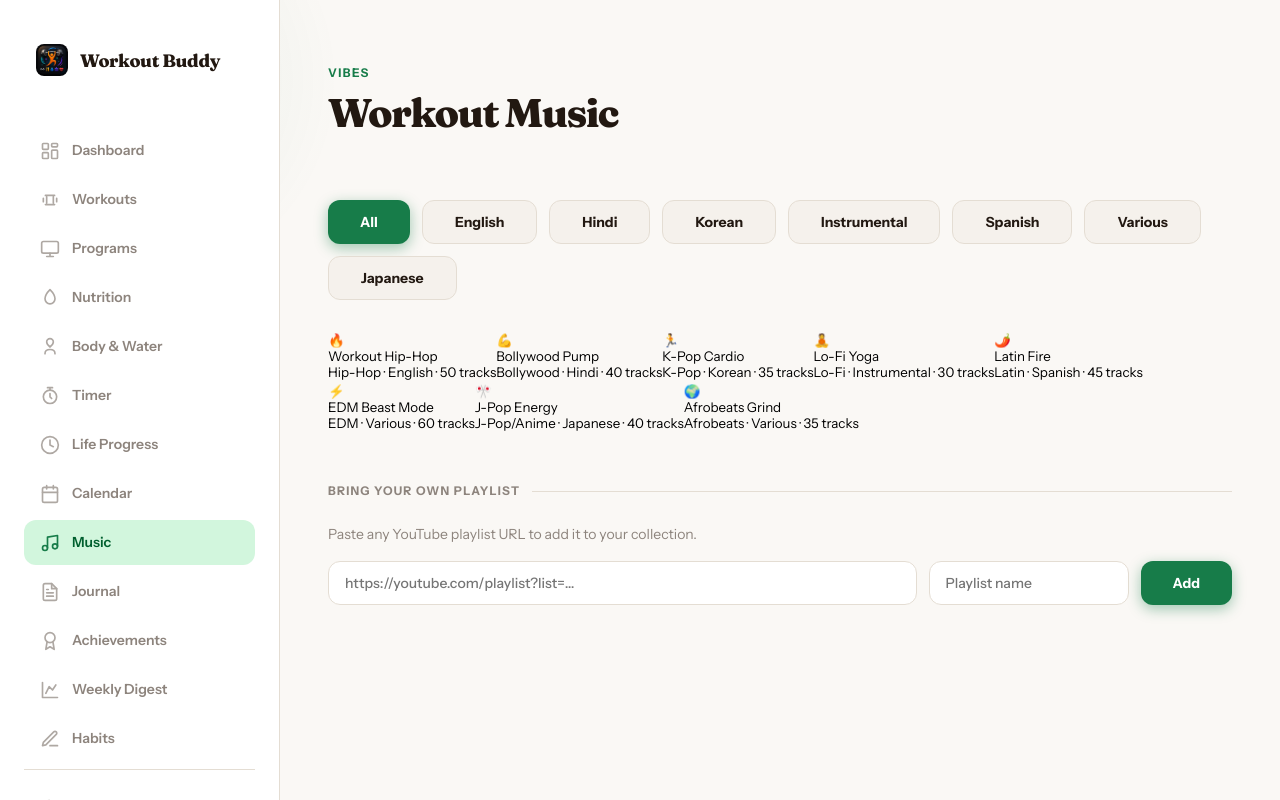
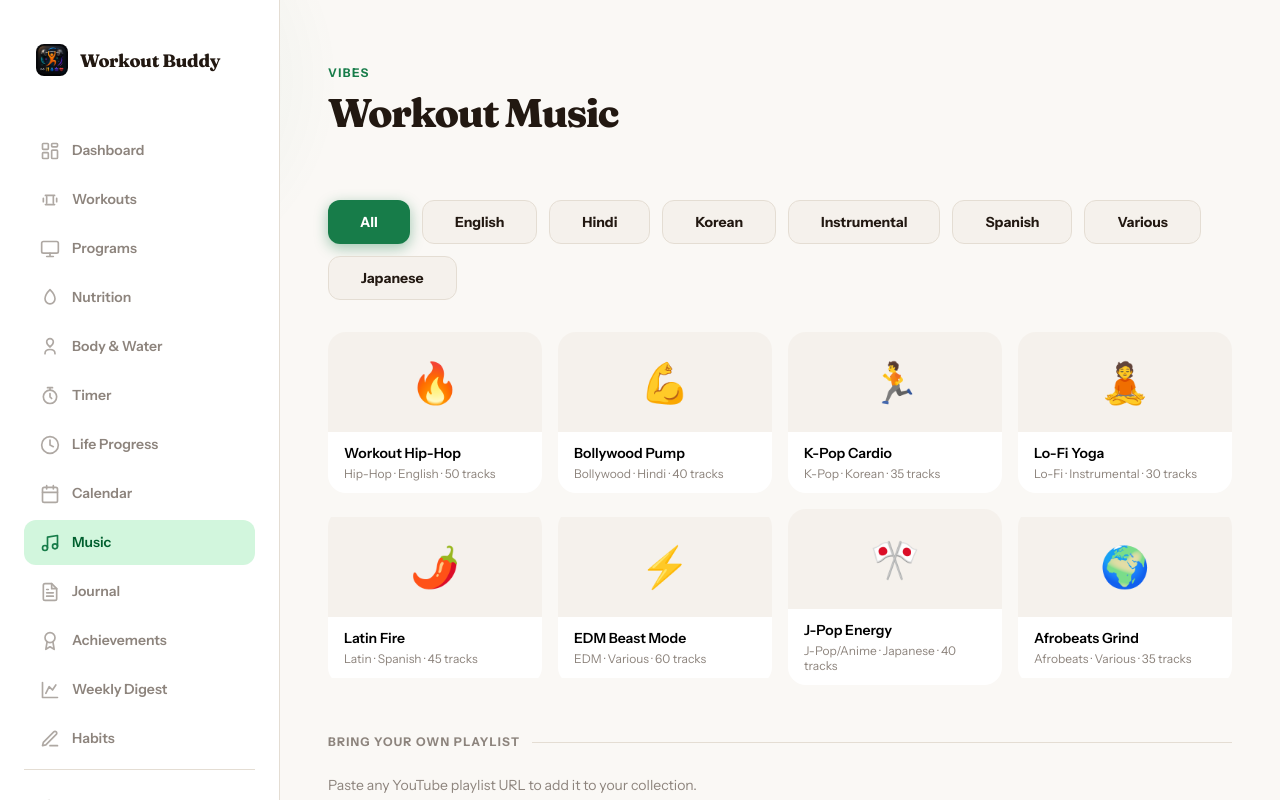
Before and after one commit to Paranjayy/workout-buddy, a React (Vite) app: page /music in a window 1280 px wide. Built offline with nearby package versions, Linux system fonts and the light colour scheme.

Commit message:
fix: restore missing music player, calendar, and time awareness progress grid CSS styles

```diff
--- a/src/style.css
+++ b/src/style.css
@@ -440,3 +440,103 @@ a { color: inherit; text-decoration: none }
   -webkit-backdrop-filter: blur(10px);
   border: 1px solid oklch(100% 0 0 / 0.1);
 }
+
+/* ── Playlist grid ─────────────────────────────────────────── */
+.playlist-grid {
+  display: grid;
+  grid-template-columns: repeat(auto-fill, minmax(200px, 1fr));
+  gap: var(--sp-4);
+  margin-bottom: var(--sp-6);
+}
+.playlist-card {
+  border-radius: var(--r-lg);
+  border: 1px solid var(--clr-border);
+  overflow: hidden;
+  transition: transform var(--dur-md) var(--ease-out), box-shadow var(--dur-md) var(--ease-out);
+  display: block;
+}
+.playlist-card:hover { transform: translateY(-3px); box-shadow: 0 8px 24px oklch(22% 0.02 60 / 0.08) }
+.playlist-card__cover {
+  font-size: 2.5rem;
+  display: grid;
+  place-items: center;
+  padding: var(--sp-5);
+  background: var(--clr-surface-2);
+  height: 100px;
+}
+.playlist-card__body  { padding: var(--sp-3) var(--sp-4); background: var(--clr-surface) }
+.playlist-card__title { font-weight: 600; font-size: var(--fs-sm); margin-bottom: var(--sp-1) }
+.playlist-card__meta  { font-size: var(--fs-xs); color: var(--clr-text-3) }
+
+/* ── Calendar grid ─────────────────────────────────────────── */
+.cal-grid {
+  display: grid;
+  grid-template-columns: repeat(7, 1fr);
+  gap: var(--sp-1);
+  margin-bottom: var(--sp-6);
+}
+.cal-day {
+  aspect-ratio: 1;
+  display: grid;
+  place-items: center;
+  border-radius: var(--r-sm);
+  font-size: var(--fs-sm);
+  font-variant-numeric: tabular-nums;
+  cursor: pointer;
+  transition: background var(--dur-fast) var(--ease-out);
+}
+.cal-day:hover { background: var(--clr-surface-2); }
+.cal-day--today { background: var(--clr-accent-l); color: var(--clr-accent-d); font-weight: 700; }
+.cal-day--selected { border: 1.5px solid var(--clr-accent); background: var(--clr-surface-2); font-weight: 600; }
+.cal-day--has-workout { position: relative; }
+.cal-day--has-workout::after {
+  content: '';
+  position: absolute;
+  bottom: 4px;
+  width: 5px; height: 5px;
+  border-radius: 50%;
+  background: var(--clr-accent);
+}
+.cal-day-header {
+  font-size: var(--fs-xs);
+  font-weight: 600;
+  color: var(--clr-text-3);
+  text-align: center;
+  padding: var(--sp-2) 0;
+}
+
+/* ── Time Awareness / Progress rings ─────────────────────── */
+.progress-grid {
+  display: grid;
+  grid-template-columns: repeat(auto-fit, minmax(130px, 1fr));
+  gap: var(--sp-4);
+  margin-bottom: var(--sp-7);
+}
+.progress-ring-card {
+  padding: var(--sp-4);
+  border-radius: var(--r-lg);
+  border: 1px solid var(--clr-border);
+  background: var(--clr-surface);
+  display: flex;
+  flex-direction: column;
+  align-items: center;
+  text-align: center;
+  box-shadow: var(--sh-sm);
+  transition: transform var(--dur-md) var(--ease-out), box-shadow var(--dur-md) var(--ease-out);
+}
+.progress-ring-card:hover {
+  transform: translateY(-2px);
+  box-shadow: var(--sh-md);
+}
+.progress-ring-card__label {
+  font-family: var(--ff-display);
+  font-size: var(--fs-sm);
+  font-weight: 700;
+  margin-top: var(--sp-3);
+  margin-bottom: 2px;
+}
+.progress-ring-card__detail {
+  font-size: 10px;
+  color: var(--clr-text-3);
+  font-weight: 500;
+}
```
